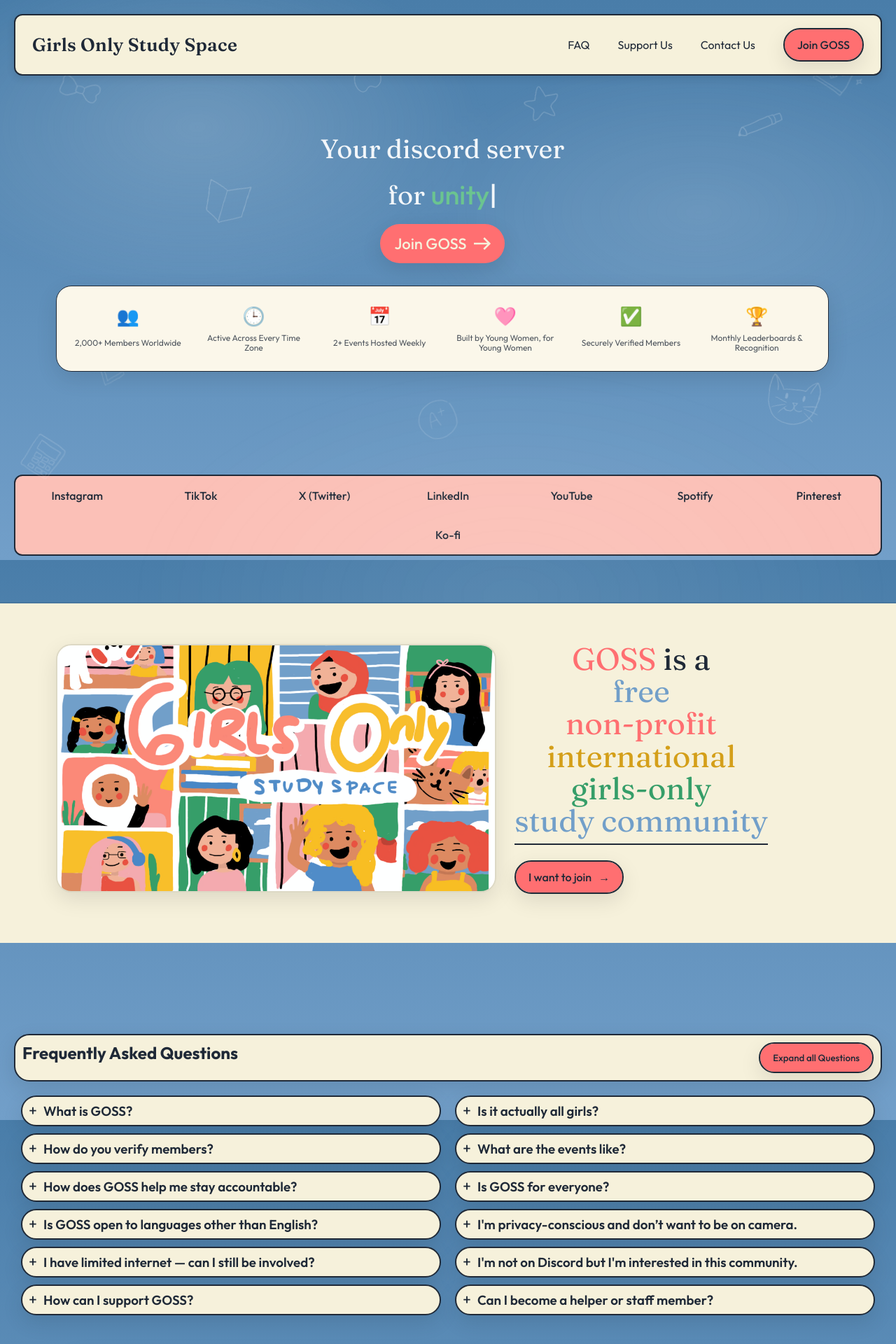
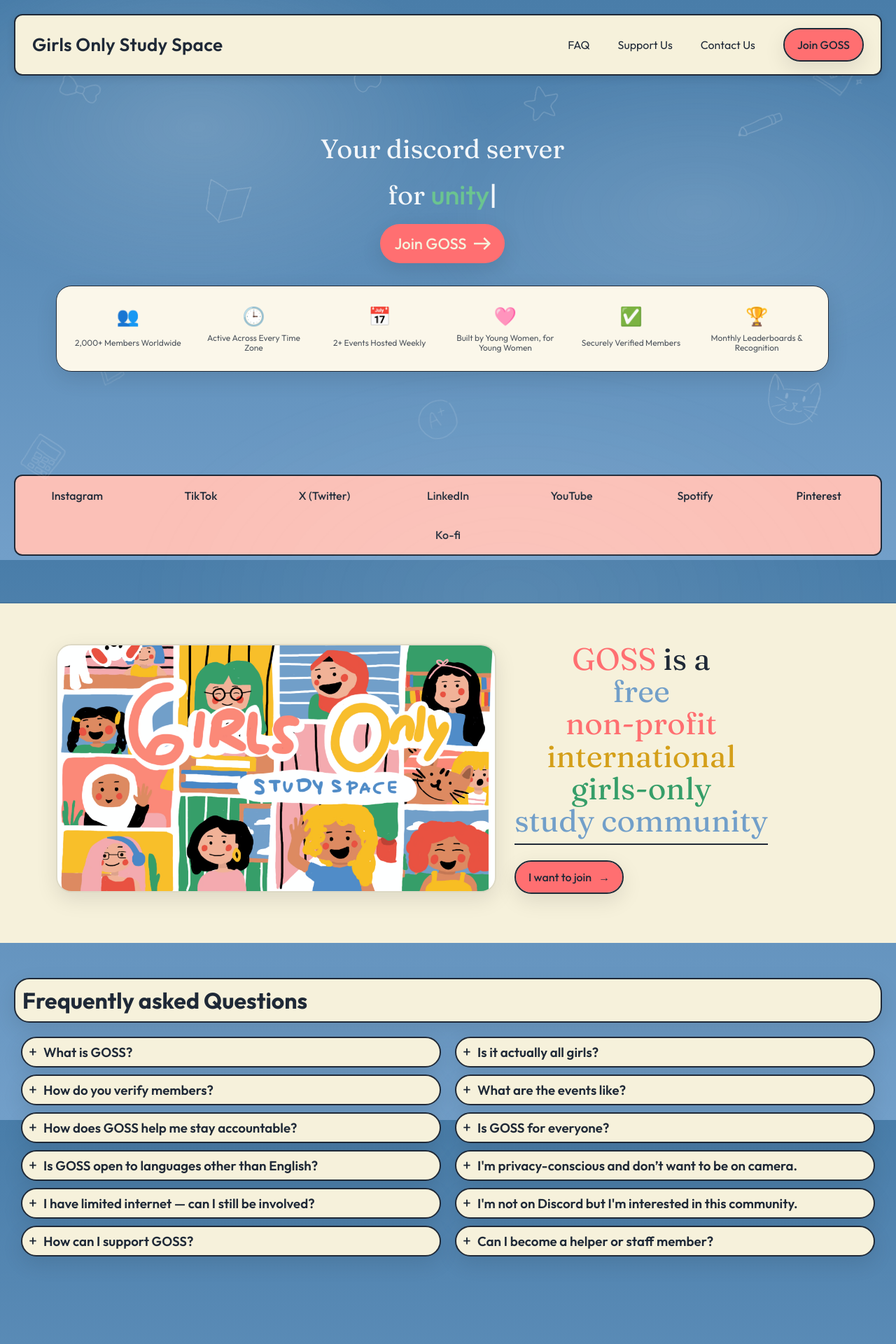
Before and after one commit to GirlsOnlyDiscord/girlsonlydiscord.github.io, a React (Vite) app in the folder goss-mvp/: page / in a window 1280 px wide. Shown: the top 1920 px of the page at 70% size. Built offline with nearby package versions, Linux system fonts and the light colour scheme.

Commit message:
changed some Responsive stuff

```diff
--- a/goss-mvp/src/components/Navbar.jsx
+++ b/goss-mvp/src/components/Navbar.jsx
@@ -1,12 +1,32 @@
 import { Link } from "react-router-dom";
+import { useState, useEffect } from "react";
 
 export default function Navbar() {
+  const [brandText, setBrandText] = useState("Girls Only Study Space");
+
+  useEffect(() => {
+    const media = window.matchMedia("(max-width: 768px)");
+
+    const updateText = (e) => {
+      if (e.matches) {
+        setBrandText("GOSS");
+      } else {
+        setBrandText("Girls Only Study Space");
+      }
+    };
+
+    updateText(media);
+    media.addEventListener("change", updateText);
+
+    return () => media.removeEventListener("change", updateText);
+  }, []);
+
   return (
     <header className="navWrap">
       <div className="navInner">
         {/* Brand → Home */}
         <Link to="/" className="brand" aria-label="Go to homepage">
-          <span className="brandText">Girls Only Study Space</span>
+          <span className="brandText">{brandText}</span>
         </Link>
 
         {/* Navigation */}
--- a/goss-mvp/src/pages/FAQ.jsx
+++ b/goss-mvp/src/pages/FAQ.jsx
@@ -1,21 +1,14 @@
-import Navbar from "../components/Navbar.jsx";
-import Footer from "../components/Footer.jsx";
 import Cards from "../components/Cards.jsx";
-
-
 
 export default function FAQ() {
   return (
     <div className="appShell">
-      <Navbar />
       <main>
           <div className="faqTitleContainer">
             <h1 className="faqTitle">Frequently asked Questions</h1>
-            {/* <button className="btn btnPrimary">Expand all Questions</button> */}
           </div>
           <Cards />
       </main>
-      <Footer />
     </div>
   );
 }
--- a/goss-mvp/src/pages/Home.jsx
+++ b/goss-mvp/src/pages/Home.jsx
@@ -3,7 +3,7 @@ import Hero from "../components/Hero.jsx";
 import AboutSection from "../components/AboutSection.jsx"; // short intro section
 import AboutUs from "../components/AboutUs.jsx";           // full detailed section
 import Footer from "../components/Footer.jsx";
-import Cards from "../components/Cards.jsx";
+import FAQ from "../pages/FAQ.jsx";
 
 export default function Home() {
   return (
@@ -18,13 +18,7 @@ export default function Home() {
         <AboutSection />
 
         {/* FAQ Section */}
-        <section id="faq" className="faqSection">
-          <div className="faqTitleContainer">
-            <h1 className="faqTitle">Frequently Asked Questions</h1>
-            <button className="btn btnPrimary">Expand all Questions</button>
-          </div>
-          <Cards />
-        </section>
+        <FAQ />
 
         {/* Full About Us Section */}
         <AboutUs />
--- a/goss-mvp/src/styles/components/navbar.css
+++ b/goss-mvp/src/styles/components/navbar.css
@@ -24,7 +24,7 @@
   gap: 18px;
   align-items: center;
   border: var(--ink) solid 2px;
-  min-width: 500px;
+  min-width: 470px;
 }
 
 .brand{
@@ -39,7 +39,6 @@
 .brand .brandText{
   color: var(--ink);
   border-radius: 18px;
-  font-family: "Fraunces", serif;
   font-size: 26px;          /* ⬅ bigger */
   font-weight: 600;
   letter-spacing: .3px;
@@ -81,18 +80,9 @@
    ========================= */
 
 @media (max-width: 720px){
-  /* Hide the long brand text pill */
-  .brand .brandText{
-    display: none;
-  }
 
   .brandTag{
     height: 30px;
-  }
-
-  /* Hide everything first */
-  .navLink{
-    display: none;
   }
 
   /* Show Support + Contact + Join explicitly (not order-based) */
--- a/goss-mvp/src/styles/pages/FAQ.css
+++ b/goss-mvp/src/styles/pages/FAQ.css
@@ -31,6 +31,7 @@
   flex-direction: column;
   gap: 10px;
   margin: 0 10px;
+  padding-bottom: 10px;
 }
 
 .card {
```
